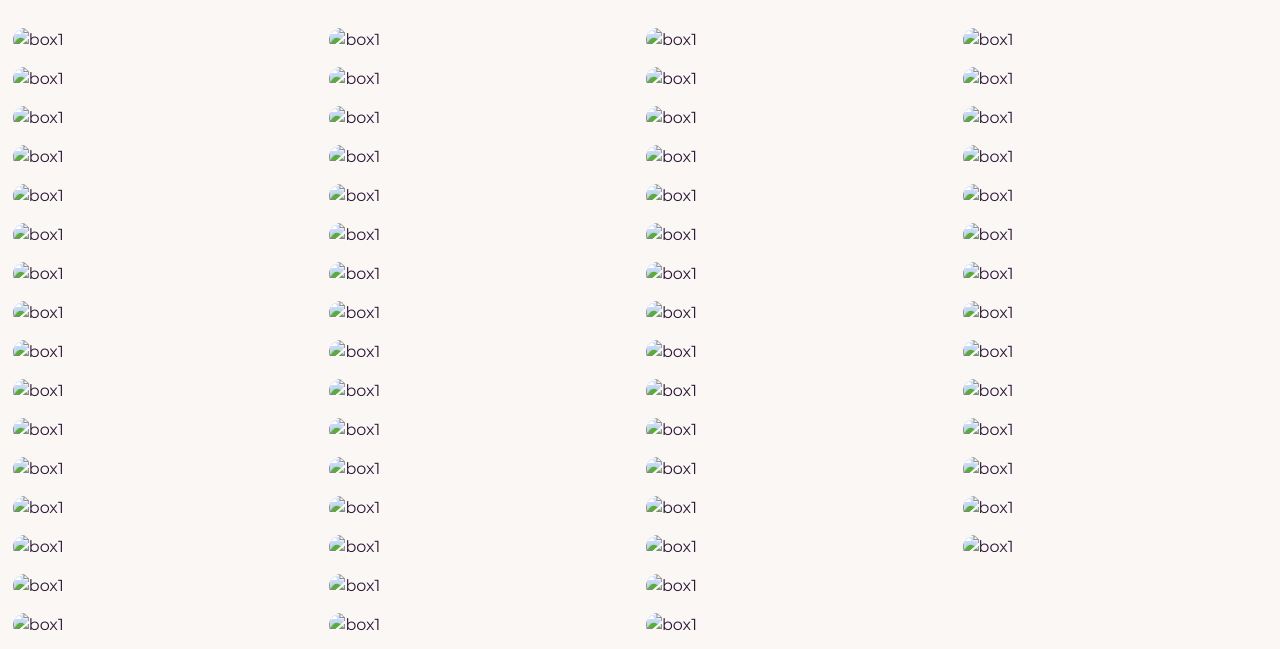
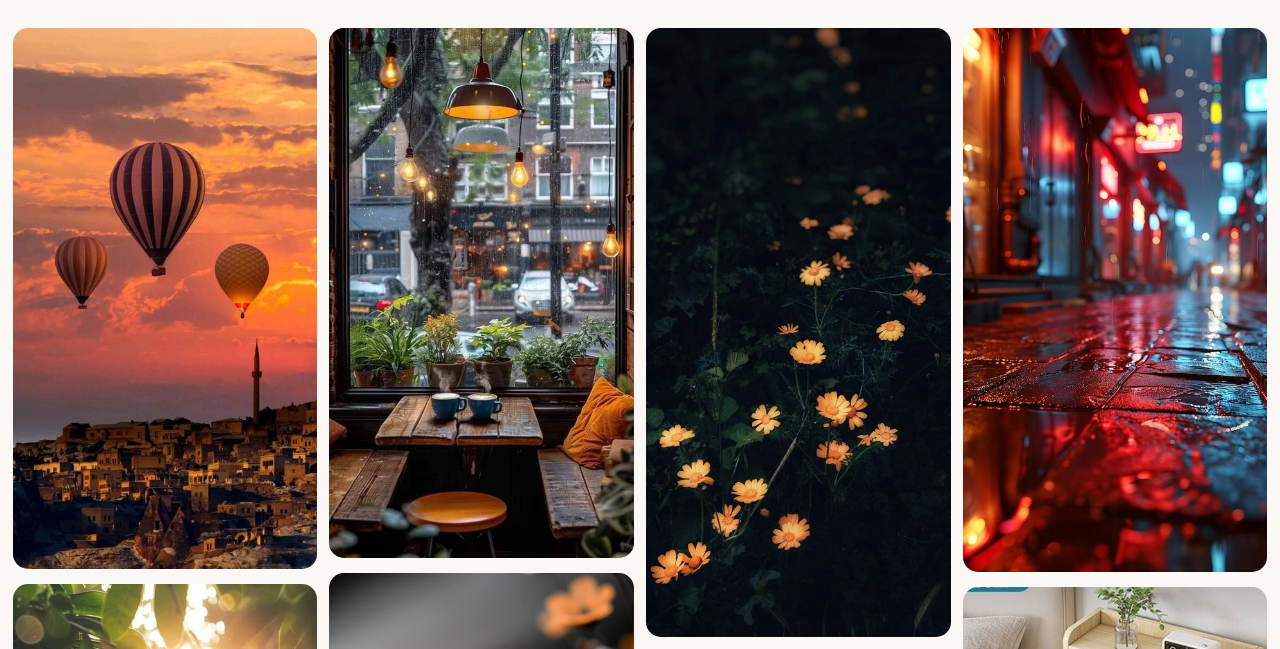
Before and after one commit to Nourhan-Farid/CodeAlpha_ImageGallery, a website: page Explore.html in a window 1280 px wide. Shown: the part 140-789 px from the top of the page. Drawn offline with nearby package versions, Linux system fonts and the light colour scheme; files that its build step writes are made by us from their sources; the site is published under a folder, as on GitHub Pages, so addresses that start at the root find nothing.

Commit message:
CodeAlpha

```diff
--- a/Explore.html
+++ b/Explore.html
@@ -90,190 +90,190 @@
         <h1 class="header text-center font-bold text-4xl mt-24 mb-8 text-[#211c6a]">Explore inspiring designs</h1>
         <div class="containers w-[98vw] my-5 mx-auto columns-1 sm:columns-2 lg:columns-3 xl:columns-4 gap-3">
             <div class="box" id="Boo">
-                <img src="/images/box1.jpg" alt="box1">
+                <img src="images/box1.jpg" alt="box1">
             </div>
             <div class="box">
-                <img src="/images/box2.jpg" alt="box1">
+                <img src="images/box2.jpg" alt="box1">
             </div>
             <div class="box">
-                <img src="/images/box3.jpg" alt="box1">
+                <img src="images/box3.jpg" alt="box1">
             </div>
             <div class="box">
-                <img src="/images/box4.jpg" alt="box1">
+                <img src="images/box4.jpg" alt="box1">
             </div>
             <div class="box">
-                <img src="/images/box5.jpg" alt="box1">
+                <img src="images/box5.jpg" alt="box1">
             </div>
             <div class="box">
-                <img src="/images/box6.jpg" alt="box1">
+                <img src="images/box6.jpg" alt="box1">
             </div>
             <div class="box">
-                <img src="/images/box7.jpg" alt="box1">
+                <img src="images/box7.jpg" alt="box1">
             </div>
             <div class="box">
-                <img src="/images/box8.jpg" alt="box1">
+                <img src="images/box8.jpg" alt="box1">
             </div>
             <div class="box">
-                <img src="/images/box9.jpg" alt="box1">
+                <img src="images/box9.jpg" alt="box1">
             </div>
             <div class="box">
-                <img src="/images/box10.jpg" alt="box1">
+                <img src="images/box10.jpg" alt="box1">
             </div>
             <div class="box">
-                <img src="/images/box11.jpg" alt="box1">
+                <img src="images/box11.jpg" alt="box1">
             </div>
             <div class="box">
-                <img src="/images/box12.jpg" alt="box1">
+                <img src="images/box12.jpg" alt="box1">
             </div>
             <div class="box">
-                <img src="/images/stetch.jpg" alt="box1">
+                <img src="images/stetch.jpg" alt="box1">
             </div>
             <div class="box">
-                <img src="/images/box13.jpg" alt="box1">
+                <img src="images/box13.jpg" alt="box1">
             </div>
             <div class="box">
-                <img src="/images/box14.jpg" alt="box1">
+                <img src="images/box14.jpg" alt="box1">
             </div>
             <div class="box">
-                <img src="/images/box15.jpg" alt="box1">
+                <img src="images/box15.jpg" alt="box1">
             </div>
             <div class="box">
-                <img src="/images/box16.jpg" alt="box1">
+                <img src="images/box16.jpg" alt="box1">
             </div>
             <div class="box">
-                <img src="/images/box17.jpg" alt="box1">
+                <img src="images/box17.jpg" alt="box1">
             </div>
             <div class="box">
-                <img src="/images/box18.jpg" alt="box1">
+                <img src="images/box18.jpg" alt="box1">
             </div>
             <div class="box">
-                <img src="/images/box19.jpg" alt="box1">
+                <img src="images/box19.jpg" alt="box1">
             </div>
             <div class="box">
-                <img src="/images/box20.jpg" alt="box1">
+                <img src="images/box20.jpg" alt="box1">
             </div>
             <div class="box">
-                <img src="/images/box21.jpg" alt="box1">
+                <img src="images/box21.jpg" alt="box1">
             </div>
             <div class="box">
-                <img src="/images/box22.jpg" alt="box1">
+                <img src="images/box22.jpg" alt="box1">
             </div>
             <div class="box">
-                <img src="/images/box23.jpg" alt="box1">
+                <img src="images/box23.jpg" alt="box1">
             </div>
             <div class="box">
-                <img src="/images/box24.jpg" alt="box1">
+                <img src="images/box24.jpg" alt="box1">
             </div>
             <div class="box">
-                <img src="/images/box25.jpg" alt="box1">
+                <img src="images/box25.jpg" alt="box1">
             </div>
             <div class="box">
-                <img src="/images/box26.jpg" alt="box1">
+                <img src="images/box26.jpg" alt="box1">
             </div>
             <div class="box">
-                <img src="/images/slider11.webp" alt="box1">
+                <img src="images/slider11.webp" alt="box1">
             </div>
             <div class="box">
-                <img src="/images/slider8.jpg" alt="box1">
+                <img src="images/slider8.jpg" alt="box1">
             </div>
             <div class="box">
-                <img src="/images/slider13.jpg" alt="box1">
+                <img src="images/slider13.jpg" alt="box1">
             </div>
             <div class="box">
-                <img src="/images/box27.jpg" alt="box1">
+                <img src="images/box27.jpg" alt="box1">
             </div>
             <div class="box">
-                <img src="/images/box28.jpg" alt="box1">
+                <img src="images/box28.jpg" alt="box1">
             </div>
             <div class="box">
-                <img src="/images/box29.jpg" alt="box1">
+                <img src="images/box29.jpg" alt="box1">
             </div>
             <div class="box">
-                <img src="/images/box30.jpg" alt="box1">
+                <img src="images/box30.jpg" alt="box1">
             </div>
             <div class="box">
-                <img src="/images/box31.jpg" alt="box1">
+                <img src="images/box31.jpg" alt="box1">
             </div>
             <div class="box">
-                <img src="/images/box32.jpg" alt="box1">
+                <img src="images/box32.jpg" alt="box1">
             </div>
             <div class="box">
-                <img src="/images/box33.jpg" alt="box1">
+                <img src="images/box33.jpg" alt="box1">
             </div>
             <div class="box">
-                <img src="/images/box34.jpg" alt="box1">
+                <img src="images/box34.jpg" alt="box1">
             </div>
             <div class="box">
-                <img src="/images/box35.jpg" alt="box1">
+                <img src="images/box35.jpg" alt="box1">
             </div>
             <div class="box">
-                <img src="/images/box36.jpg" alt="box1">
+                <img src="images/box36.jpg" alt="box1">
             </div>
             <div class="box">
-                <img src="/images/box37.jpg" alt="box1">
+                <img src="images/box37.jpg" alt="box1">
             </div>
             <div class="box">
-                <img src="/images/box38.jpg" alt="box1">
+                <img src="images/box38.jpg" alt="box1">
             </div>
             <div class="box">
-                <img src="/images/book.jpg" alt="box1">
+                <img src="images/book.jpg" alt="box1">
             </div>
             <div class="box">
-                <img src="/images/box39.jpg" alt="box1">
+                <img src="images/box39.jpg" alt="box1">
             </div>
             <div class="box">
-                <img src="/images/box40.jpg" alt="box1">
+                <img src="images/box40.jpg" alt="box1">
             </div>
             <div class="box">
-                <img src="/images/box41.jpg" alt="box1">
+                <img src="images/box41.jpg" alt="box1">
             </div>
             <div class="box">
-                <img src="/images/box42.jpg" alt="box1">
+                <img src="images/box42.jpg" alt="box1">
             </div>
             <div class="box">
-                <img src="/images/box43.jpg" alt="box1">
+                <img src="images/box43.jpg" alt="box1">
             </div>
             <div class="box">
-                <img src="/images/box44.jpg" alt="box1">
+                <img src="images/box44.jpg" alt="box1">
             </div>
             <div class="box">
-                <img src="/images/box45.jpg" alt="box1">
+                <img src="images/box45.jpg" alt="box1">
             </div>
             <div class="box">
-                <img src="/images/box46.jpg" alt="box1">
+                <img src="images/box46.jpg" alt="box1">
             </div>
             <div class="box">
-                <img src="/images/box47.jpg" alt="box1">
+                <img src="images/box47.jpg" alt="box1">
             </div>
             <div class="box">
-                <img src="/images/box48.jpg" alt="box1">
+                <img src="images/box48.jpg" alt="box1">
             </div>
             <div class="box">
-                <img src="/images/box49.jpg" alt="box1">
+                <img src="images/box49.jpg" alt="box1">
             </div>
             <div class="box">
-                <img src="/images/box50.jpg" alt="box1">
+                <img src="images/box50.jpg" alt="box1">
             </div>
             <div class="box">
-                <img src="/images/box51.jpg" alt="box1">
+                <img src="images/box51.jpg" alt="box1">
             </div>
             <div class="box">
-                <img src="/images/box52.jpg" alt="box1">
+                <img src="images/box52.jpg" alt="box1">
             </div>
             <div class="box">
-                <img src="/images/box53.jpg" alt="box1">
+                <img src="images/box53.jpg" alt="box1">
             </div>
             <div class="box">
-                <img src="/images/box54.jpg" alt="box1">
+                <img src="images/box54.jpg" alt="box1">
             </div>
             <div class="box">
-                <img src="/images/box55.webp" alt="box1">
+                <img src="images/box55.webp" alt="box1">
             </div>
             <div class="box">
-                <img src="/images/butterfly1.jpeg" alt="box1">
+                <img src="images/butterfly1.jpeg" alt="box1">
             </div>
             <div class="box">
-                <img src="/images/parrot2.jpg" alt="box1">
+                <img src="images/parrot2.jpg" alt="box1">
             </div>
 
         </div>
@@ -282,7 +282,7 @@
             <div class="w-fit h-fit relative bg-transparent flex justify-center items-center mx-auto top-8 rounded-3xl">
                 <div class="flex w-[100%] h-[100%] justify-center items-center mx-auto">
                     <div
-                        class="my-Modal top-0 my-0 w-[50vw] h-[80vh] break-before-avoid bg-center bg-no-repeat rounded-md bg-[url('/images/slider9.webp')] relative flex items-center justify-center mx-auto">
+                        class="my-Modal top-0 my-0 w-[50vw] h-[80vh] break-before-avoid bg-center bg-no-repeat rounded-md bg-[url('images/slider9.webp')] relative flex items-center justify-center mx-auto">
                         <button
                             class="closeBtn hover:bg-red-500 hover:text-white -top-[320px] -right-[340px] mt-14 group flex items-start justify-start relative z-10 [transition:all_0.5s_ease] rounded-[0.375rem] p-[5px] cursor-pointer border border-black hover:border-red-500 outline-none focus-visible:outline-0">
                             <svg fill="currentColor" stroke="none" stroke-width="0" viewBox="0 0 24 24"
```
Also changed, not shown: index.html (+12 -12 lines).
